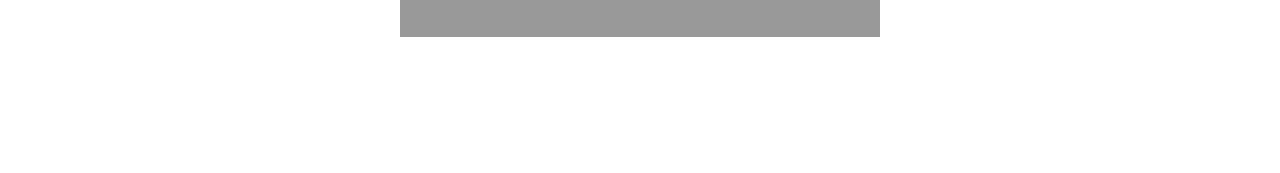
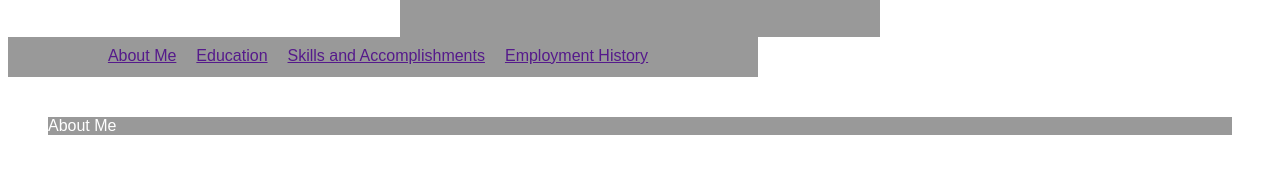
Before and after one commit to CaBurris/resumeLandingPage, a plain HTML site: page index.html in a window 1280 px wide. Shown: the part 673-846 px from the top of the page. Before the commit the page ends 800 px from the top, so only its background shows below. Drawn offline with Linux system fonts and the light colour scheme.

Commit message:
nav-container, nav ul, li arrangement progress

```diff
--- a/css/styles.css
+++ b/css/styles.css
@@ -56,3 +56,77 @@ h1 {
     border-top: 1px solid white;
     margin: 0 auto;
 }
+/* -------------------- Flex Containers--------------*/
+.nav-container {
+    width: 750px;
+    height: 40px;
+    display: flex;
+    flex-direction: column;
+    //justify-content: center;
+    background: rgba(0,0,0,.4);
+    //padding: 40px;
+    text-color: white;
+    margin: 0;
+    //margin-top: 40px;
+    text-align: center;
+
+
+}
+
+nav ul {
+    display: flex;
+    flex-wrap: wrap;
+    flex-direction: row;
+    list-style-type: none;
+    //padding: 40px;
+    justify-content: center;
+    margin: 0 auto;
+    margin-right: 50px;
+    color: white;
+}
+
+nav li {
+    padding: 10px;
+    display: block;
+    color: white;
+}
+    .aboutme {
+       flex: 1;
+
+       }
+       .education {
+           flex: 1;
+
+       }
+       .skills {
+           flex: 1;
+
+       }
+       .employment {
+           flex: 1;
+       }
+
+}
+nav a {
+    text-decoration: none;
+    text-align: center;
+    text-color: white;
+    display: block;
+    padding: 10px;
+}
+
+nav a:hover {
+    background-color: #555;
+}
+
+.main-container {
+    display: flex;
+    //width: 1100px;
+    //height: 550px;
+    background: rgba(0,0,0,.4);
+    //padding: 40px;
+    color: white;
+    margin: 40px;
+    //margin-top: 40px;
+    text-align: center;
+}
--- a/index.html
+++ b/index.html
@@ -2,6 +2,7 @@
 <html>
 <head>
     <meta charset="utf-8">
+    <meta name="viewport" content="width=device-width, initial-scale=1">
     <link rel="stylesheet" type="text/css" href="css/styles.css">
     <link rel="stylesheet" href="css/responsive.css">
 </head>
@@ -25,6 +26,24 @@
                 <img class="treehouse" src="img/treehouse.png"
             </a> <!-- treehouse -->
         </div> <!-- social icons -->
-    </div> <!-- prof-pic -->
+    </div> <!-- prof-box -->
+
+    <div class="nav-container">
+        <nav>
+            <ul>
+                <li><a href="">About Me</a></li>
+                <li><a href="">Education</a></li>
+                <li><a href="">Skills and Accomplishments</a></li>
+                <li><a href="">Employment History</a></li>
+            </ul>
+        </nav>
+    </div> <!-- nav-container -->
+
+    <div class="main-container">
+        <div class="primary col">
+            About Me
+        </div>
+    </div> <!-- main-container -->
+
 </body>
 </html>
```
Also changed, not shown: css/normalize.css (+1 -0 lines).
